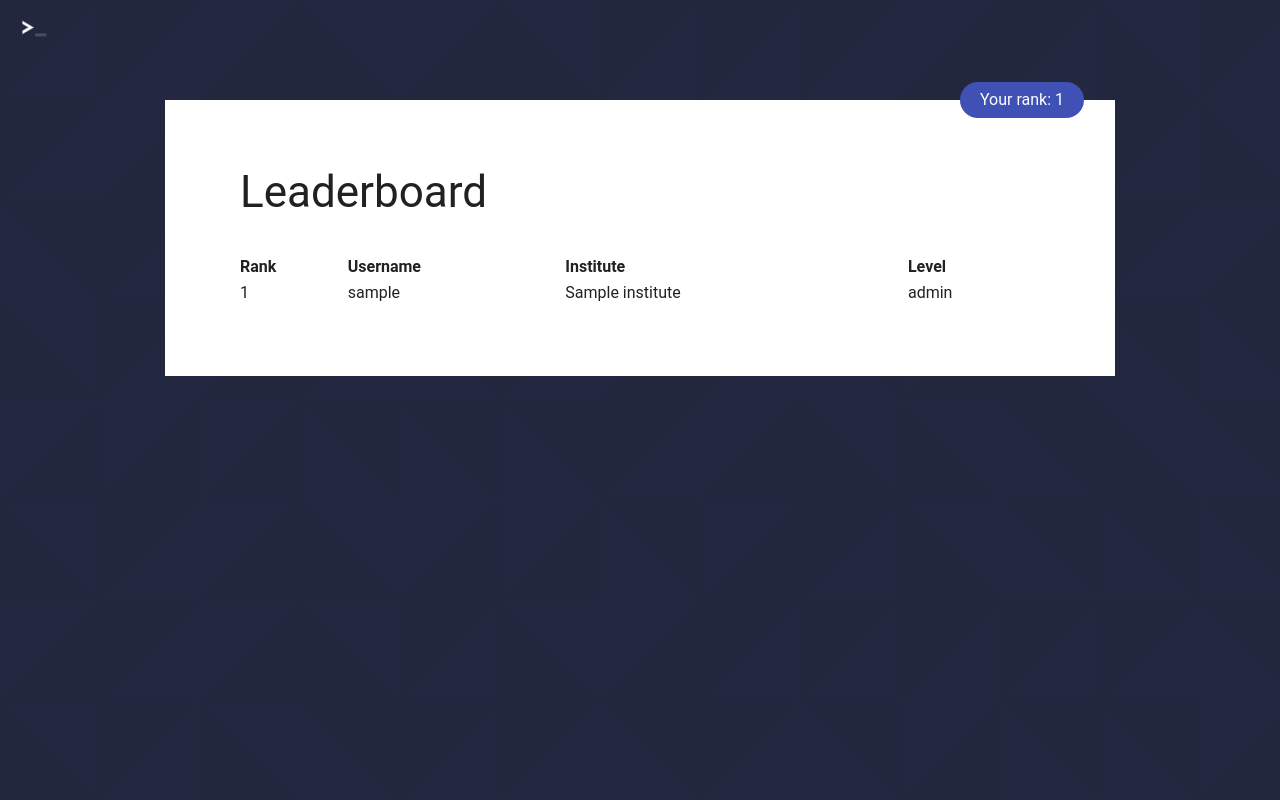
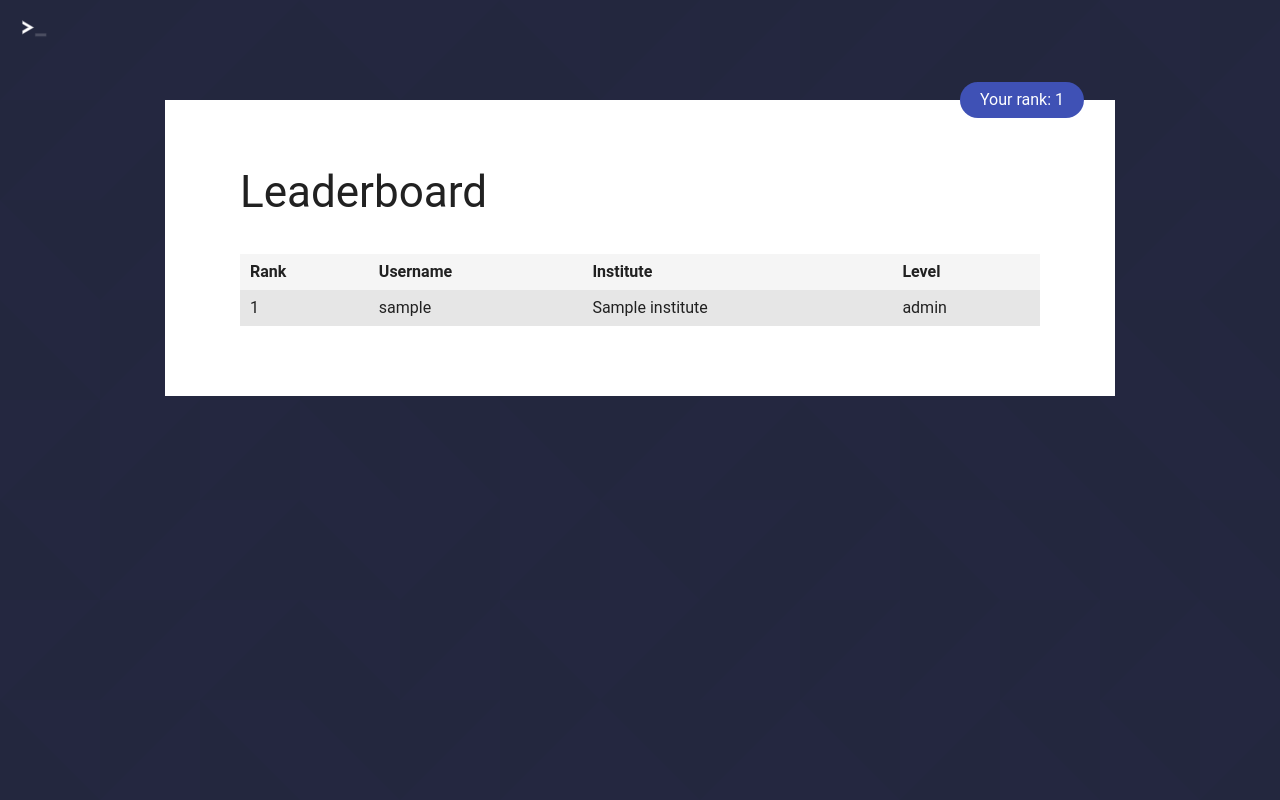
Before and after one commit to ishaansaxena/DecodeNode, a Django app: template templates/accounts/leaderboard.html in a window 1280 px wide. Run offline with Django 3.2, Linux system fonts and the light colour scheme; the template is opened without the code that fills it: most values are stand-ins (such as "Sample title", 1, 10 or a date in 2020); parts of the project's set-up code (start-up, migrations or seed data) failed here and were passed over; some web fonts are replaced.

Commit message:
Re-style Leaderboard

```diff
--- a/static/css/leaderboard.css
+++ b/static/css/leaderboard.css
@@ -11,8 +11,13 @@
 }
 
 body {
-  overflow: none;
-  overflow-x: hidden;
+  overflow: scroll !important;
+  overflow-x: hidden !important;
+}
+
+#container {
+  height: auto;
+  min-height: 100vh;
 }
 
 .content {
@@ -67,10 +72,20 @@ body {
 table {
   width: 100%;
   text-align: left;
+  background: #f5f5f5;
 }
 table th {
   font-weight: 600;
 }
 table th, table td {
-  padding: 5px 0;
+  padding: 10px 10px;
+  vertical-align: middle;
 }
+table tr:nth-child(even) {
+  background: rgba(182, 182, 182, 0.25);
+}
+@media (max-width: 768px) {
+  table .table-inst {
+    display: none;
+  }
+}
```
